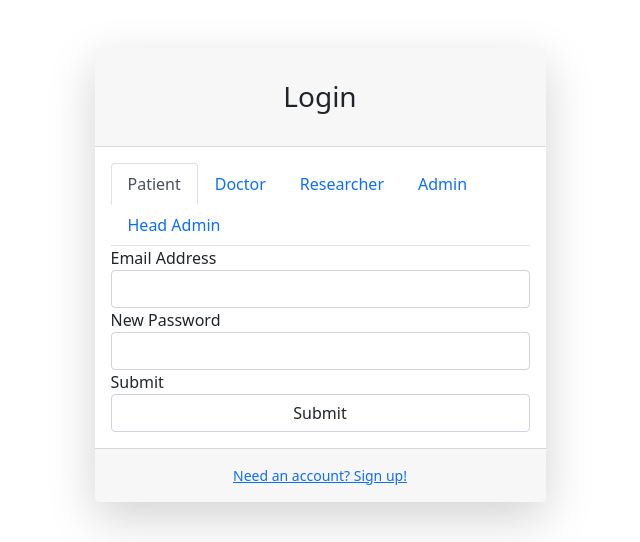
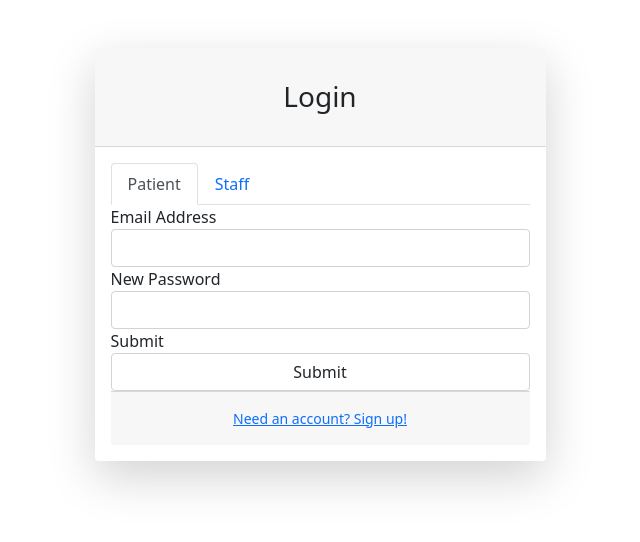
Before and after one commit to goheesheng/Infosec_Project, a Flask app: page /login in a window 1280 px wide. Shown: the top 542 px of the page, without its empty margins (320-960 px from the left). Run offline with Flask 2, Linux system fonts and the light colour scheme; parts of the project's set-up code (start-up, migrations or seed data) failed here and were passed over; some libraries are stand-ins or nearby versions.

Commit message:
fixed login page (otp all should work now) and reduced nav bar

```diff
--- a/forms.py
+++ b/forms.py
@@ -19,10 +19,7 @@ class Login_form(Form):
         validators.Regexp(re.compile('^(?=\S{10,20}$)(?=.*?\d)(?=.*?[a-z])(?=.*?[A-Z])(?=.*?[^A-Za-z\s0-9])')),
     ])
     patient_submit = SubmitField("Submit")
-    doctor_submit = SubmitField("Submit")
-    researcher_submit = SubmitField("Submit")
-    admin_submit = SubmitField("Submit")
-    head_admin_submit = SubmitField("Submit")
+    staff_submit = SubmitField("Submit")
 
 class Otp(Form):
     otp = StringField("OTP",[validators.Length(min=6, max=6), validators.DataRequired()] )
--- a/main.py
+++ b/main.py
@@ -411,13 +411,18 @@ with app.app_context():
     @app.route('/login', methods=['GET', 'POST'])
     def login():
         login_form = Login_form(request.form)
-        session['login'] = None
         session['patient_id'] = None
         session['researcher_id'] = None
         session['doctor_id'] = None
         session['admin_id'] = None
         session['head_admin_id'] = None
         if login_form.patient_submit.data and login_form.validate():
+            cnxn = pyodbc.connect(
+                'DRIVER={ODBC Driver 17 for SQL Server}; \
+                SERVER=' + server + '; \
+                                DATABASE=' + database + ';\
+                                Trusted_Connection=yes;'
+            )
             email = login_form.email.data
             password = login_form.password.data
             md5Hash = hashlib.md5(password.encode("utf-8"))
@@ -426,113 +431,64 @@ with app.app_context():
             # user_id = cursor.execute(
             #     "select user_id from users where email=\'" + email + "\' and pass_hash=\'" + md5Hashed + "\'").fetchval() #this is vulnerable
             user_id = cursor.execute(
-                "select patient_id from patients where email = ? and pass_hash = ?",(email,md5Hashed)).fetchval() # prevent sql injection
-            print(user_id,'login user id')
-            if user_id: #
-                session['patient_id'] = user_id
-                session['login'] = True
+                "select patient_id from patients where email = ? and pass_hash = ?",
+                (email, md5Hashed)).fetchval()  # prevent sql injection
+            if user_id:
+                session['patients'] = user_id
                 cursor.close()
+                cnxn.close()
                 return redirect(url_for("otpvalidation"))
             else:
                 cursor.close()
+                cnxn.close()
                 return render_template("404.html")
-        elif login_form.doctor_submit.data and login_form.validate():
+        elif login_form.staff_submit.data and login_form.validate():
+            cnxn = pyodbc.connect(
+                'DRIVER={ODBC Driver 17 for SQL Server}; \
+                SERVER=' + server + '; \
+                                DATABASE=' + database + ';\
+                                Trusted_Connection=yes;'
+            )
             email = login_form.email.data
             password = login_form.password.data
             md5Hash = hashlib.md5(password.encode("utf-8"))
             md5Hashed = md5Hash.hexdigest()
             cursor = cnxn.cursor()
-            # user_id = cursor.execute(
-            #     "select user_id from users where email=\'" + email + "\' and pass_hash=\'" + md5Hashed + "\'").fetchval() #this is vulnerable
-            user_id = cursor.execute(
-                "select staff_id from doctors where email = ? and pass_hash = ?",(email,md5Hashed)).fetchval() # prevent sql injection
-            if user_id:
-                session['doctor_id'] = user_id
-                session['login'] = True
-                cursor.close()
-                return redirect(url_for("otpvalidation"))
+            doctorCheck = cursor.execute("select staff_id from doctors where email = ? and pass_hash = ?",
+                                         (email, md5Hashed)).fetchone()
+            researcherCheck = cursor.execute("select username from researchers where email = ? and pass_hash = ?",
+                                             (email, md5Hashed)).fetchone()
+            adminCheck = cursor.execute("select admin_id from admin where email = ? and pass_hash = ?",
+                                        (email, md5Hashed)).fetchone()
+            headadminCheck = cursor.execute("select username from head_admin where email = ? and pass_hash = ?",
+                                            (email, md5Hashed)).fetchone()
+            passed = True
+            if doctorCheck != None:
+                user_type = "doctors"
+                identifier = doctorCheck[0]
+            elif adminCheck != None:
+                user_type = "admin"
+                identifier = adminCheck[0]
+            elif researcherCheck != None:
+                user_type = "researchers"
+                identifier = researcherCheck[0]
+            elif headadminCheck != None:
+                user_type = "head_admin"
+                identifier = headadminCheck[0]
             else:
-                cursor.close()
-                return render_template("404.html")
-        elif login_form.researcher_submit.data and login_form.validate():
-            email = login_form.email.data
-            password = login_form.password.data
-            md5Hash = hashlib.md5(password.encode("utf-8"))
-            md5Hashed = md5Hash.hexdigest()
-            cursor = cnxn.cursor()
-            # user_id = cursor.execute(
-            #     "select user_id from users where email=\'" + email + "\' and pass_hash=\'" + md5Hashed + "\'").fetchval() #this is vulnerable
-            user_id = cursor.execute(
-                "select researcher_id from researchers where email = ? and pass_hash = ?",(email,md5Hashed)).fetchval() # prevent sql injection
-            if user_id:
-                session['researcher_id'] = user_id
-                session['login'] = True
-                cursor.close()
-                return redirect(url_for("otpvalidation"))
-            else:
-                cursor.close()
-                return render_template("404.html")
-        elif login_form.admin_submit.data and login_form.validate():
-
-            email = login_form.email.data
-            password = login_form.password.data
-            md5Hash = hashlib.md5(password.encode("utf-8"))
-            md5Hashed = md5Hash.hexdigest()
-            cursor = cnxn.cursor()
-            # user_id = cursor.execute(
-            #     "select user_id from users where email=\'" + email + "\' and pass_hash=\'" + md5Hashed + "\'").fetchval() #this is vulnerable
-            user_id = cursor.execute(
-                "select admin_id from admin where email = ? and pass_hash = ?",(email,md5Hashed)).fetchval() # prevent sql injection
-            if user_id:
-                session['admin_id'] = user_id
-                session['login'] = True
-                cursor.close()
-                return redirect(url_for("otpvalidation"))
-            else:
-                cursor.close()
-                return render_template("404.html")
-        elif login_form.head_admin_submit.data and login_form.validate():
-
-            email = login_form.email.data
-            password = login_form.password.data
-            md5Hash = hashlib.md5(password.encode("utf-8"))
-            md5Hashed = md5Hash.hexdigest()
-            cursor = cnxn.cursor()
-            # user_id = cursor.execute(
-            #     "select user_id from users where email=\'" + email + "\' and pass_hash=\'" + md5Hashed + "\'").fetchval() #this is vulnerable
-            user_id = cursor.execute(
-                "select head_admin_id from head_admin where email = ? and pass_hash = ?",(email,md5Hashed)).fetchval() # prevent sql injection
-
-            otp_code = cursor.execute(
-                "select otp_code from head_admin where email = ? and pass_hash = ?",
-                (email, md5Hashed)).fetchval()  # prevent sql injection
-            print(otp_code)
-            if user_id and otp_code:
-                session['head_admin_id'] = user_id
-                session['login'] = True
+                passed = False
+                return render_template("login.html", form=login_form)
+            if passed:
+                session[user_type] = identifier
                 cursor.close()
                 cnxn.close()
                 return redirect(url_for("otpvalidation"))
-            elif otp_code == None:
-                otp_code = pyotp.random_base32()
-                insert_query = textwrap.dedent('''
-                                UPDATE head_admin
-                                SET otp_code=?
-                                WHERE head_admin_id=?;
-                            ''')
-                values = (otp_code,user_id)
-
-                cursor = cnxn.cursor()
-                cursor.execute(insert_query, values)
-                cnxn.commit()
-                cursor.close()
-                cnxn.close()
-                qr = 'otpauth://totp/AngelHealth:' + str(user_id) + '?secret=' + otp_code
-                return render_template('displayotp.html', otp=otp_code, qrotp=qr)
             else:
                 cursor.close()
                 cnxn.close()
                 return render_template("404.html")
+        else:
+            return render_template("login.html", form=login_form)
         return render_template('login.html', form=login_form)
 
 
@@ -541,52 +497,57 @@ with app.app_context():
         return render_template("loginotp.html")
 
 
-    @app.route("/validation2", methods=["POST"])
+    @app.route("/validation", methods=["POST"])
     def otpvalidation2():
+        cnxn = pyodbc.connect(
+            'DRIVER={ODBC Driver 17 for SQL Server}; \
+            SERVER=' + server + '; \
+                                        DATABASE=' + database + ';\
+                                        Trusted_Connection=yes;'
+        )
         cursor = cnxn.cursor()
         # otp_seed = cursor.execute(
         #     "select otp_code from users where user_id=\'" + str(session['user_id']) + "\'").fetchval()
-        if session['patient_id']:
-            otp_seed = cursor.execute(
-                "select otp_code from patients where patient_id= ? ", (int(session['patient_id']))).fetchval()
-            user = "patient"
-        elif session['doctor_id']:
-            otp_seed = cursor.execute(
-                "select otp_code from doctors where doctor_id= ? ", (int(session['doctor_id']))).fetchval()
-            user = "doctor"
-        elif session['researcher_id']:
-            otp_seed = cursor.execute(
-                "select otp_code from researchers where researcher_id= ? ", (int(session['researcher_id']))).fetchval()
-            user = "researcher"
-        elif session['admin_id']:
-            otp_seed = cursor.execute(
-                "select otp_code from admins where admin_id= ? ", (int(session['admin_id']))).fetchval()
-            user = "admin"
-        elif session['head_admin_id']:
-            otp_seed = cursor.execute(
-                "select otp_code from head_admin where head_admin_id= ? ", (int(session['head_admin_id']))).fetchval()
-            user = "head_admin"
-        else:
-            return redirect(url_for("homepage"))
-        session_userid = str(session['user_id'])
+        if "doctors" in session:
+            (otp_seed, username, first_name, last_name) = cursor.execute(
+                "select otp_code, username, first_name, last_name from doctors where staff_id = ?",
+                (session["doctors"])
+            ).fetchall()[0]
+        elif "researchers" in session:
+            (otp_seed, username, first_name, last_name) = cursor.execute(
+                "select otp_code, username, first_name, last_name from researchers where researcher_id = ?",
+                (session["researchers"])
+            ).fetchall()[0]
+        elif "patients" in session:
+            (otp_seed, username, first_name, last_name) = cursor.execute(
+                "select otp_code, username, first_name, last_name from patients where patient_id = ?",
+                (session["patients"])
+            ).fetchall()[0]
+        elif "admin" in session:
+            (otp_seed, username, first_name, last_name) = cursor.execute(
+                "select otp_code, username, first_name, last_name from admin where username = ?",
+                (session["admin"])
+            ).fetchall()[0]
+        elif "head_admin" in session:
+            (otp_seed, username, first_name, last_name) = cursor.execute(
+                "select otp_code, username, first_name, last_name from head_admin where username = ?",
+                (session["head_admin"])
+            ).fetchall()[0]
 
         # getting OTP provided by user
         otp = int(request.form.get("otp"))
         print(otp_seed)
         print(pyotp.TOTP(otp_seed).now())
         # verifying submitted OTP with PyOTP
-        if pyotp.TOTP(otp_seed).verify(otp):
+        if pyotp.TOTP(otp_seed).verify(int(otp)):
+            print("correct")
             string_otpseed = str(otp_seed)
             # info = cursor.execute(
             #     "select username, first_name, last_name, verification  from users where otp_code=\'" + str(
             #         otp_seed) + "\'").fetchall()
-            info = cursor.execute(
-                "select username, first_name, last_name, ? from ? where otp_code = ?",((user+"_id"),user,string_otpseed)).fetchall()
-            (username, first_name, last_name, patient_id) = info[0]
             session['username'] = username
             session['first_name'] = first_name
             session['last_name'] = last_name
-            session['patient_id'] = patient_id
             cursor.close()
             cnxn.close()
             '''
--- a/templates/login.html
+++ b/templates/login.html
@@ -15,16 +15,7 @@
                                 <button class="nav-link active" id="patient" data-bs-toggle="tab" data-bs-target="#patientbutton" type="button" role="tab" aria-controls="home" aria-selected="true">Patient</button>
                               </li>
                               <li class="nav-item" role="presentation">
-                                <button class="nav-link" id="doctor" data-bs-toggle="tab" data-bs-target="#doctorbutton" type="button" role="tab" aria-controls="profile" aria-selected="false">Doctor</button>
-                              </li>
-                              <li class="nav-item" role="presentation">
-                                <button class="nav-link" id="researcher" data-bs-toggle="tab" data-bs-target="#researcherbutton" type="button" role="tab" aria-controls="contact" aria-selected="false">Researcher</button>
-                              </li>
-                                    <li class="nav-item" role="presentation">
-                                <button class="nav-link" id="admin" data-bs-toggle="tab" data-bs-target="#adminbutton" type="button" role="tab" aria-controls="contact" aria-selected="false">Admin</button>
-                              </li>
-                                    <li class="nav-item" role="presentation">
-                                <button class="nav-link" id="head_admin" data-bs-toggle="tab" data-bs-target="#headadminbutton" type="button" role="tab" aria-controls="contact" aria-selected="false">Head Admin</button>
+                                <button class="nav-link" id="doctor" data-bs-toggle="tab" data-bs-target="#doctorbutton" type="button" role="tab" aria-controls="profile" aria-selected="false">Staff</button>
                               </li>
                             </ul>
                             <div class="tab-content" id="myTabContent">
@@ -50,51 +41,10 @@
                                         {{ render_field(form.password, class="form-control") }}
                                       </div>
                                       <div class="form-group">
-                                        {{ render_field(form.doctor_submit, class="form-control") }}
+                                        {{ render_field(form.staff_submit, class="form-control") }}
                                       </div>
                                 </form>
                               </div>
-                              <div class="tab-pane fade" id="researcherbutton" role="tabpanel" aria-labelledby="researcher">
-                                  <form method="POST" action="" enctype="multipart/form-data">
-                                      <div class="form-group">
-                                        {{ render_field(form.email, class="form-control") }}
-                                      </div>
-                                      <div class="form-group">
-                                        {{ render_field(form.password, class="form-control") }}
-                                      </div>
-                                      <div class="form-group">
-                                        {{ render_field(form.researcher_submit, class="form-control") }}
-                                      </div>
-                                </form>
-                              </div>
-                                <div class="tab-pane fade" id="adminbutton" role="tabpanel" aria-labelledby="admin">
-                                    <form method="POST" action="" enctype="multipart/form-data">
-                                      <div class="form-group">
-                                        {{ render_field(form.email, class="form-control") }}
-                                      </div>
-                                      <div class="form-group">
-                                        {{ render_field(form.password, class="form-control") }}
-                                      </div>
-                                      <div class="form-group">
-                                        {{ render_field(form.admin_submit, class="form-control") }}
-                                      </div>
-                                </form>
-                                </div>
-                                <div class="tab-pane fade" id="headadminbutton" role="tabpanel" aria-labelledby="head_admin">
-                                    <form method="POST" action="" enctype="multipart/form-data">
-                                      <div class="form-group">
-                                        {{ render_field(form.email, class="form-control") }}
-                                      </div>
-                                      <div class="form-group">
-                                        {{ render_field(form.password, class="form-control") }}
-                                      </div>
-                                      <div class="form-group">
-                                        {{ render_field(form.head_admin_submit, class="form-control") }}
-                                      </div>
-                                </form>
-                                </div>
-                            </div>
-
                             </div>
                             <div class="card-footer text-center py-3">
                                 <div class="small"><a href="/register">Need an account? Sign up!</a></div>
```
